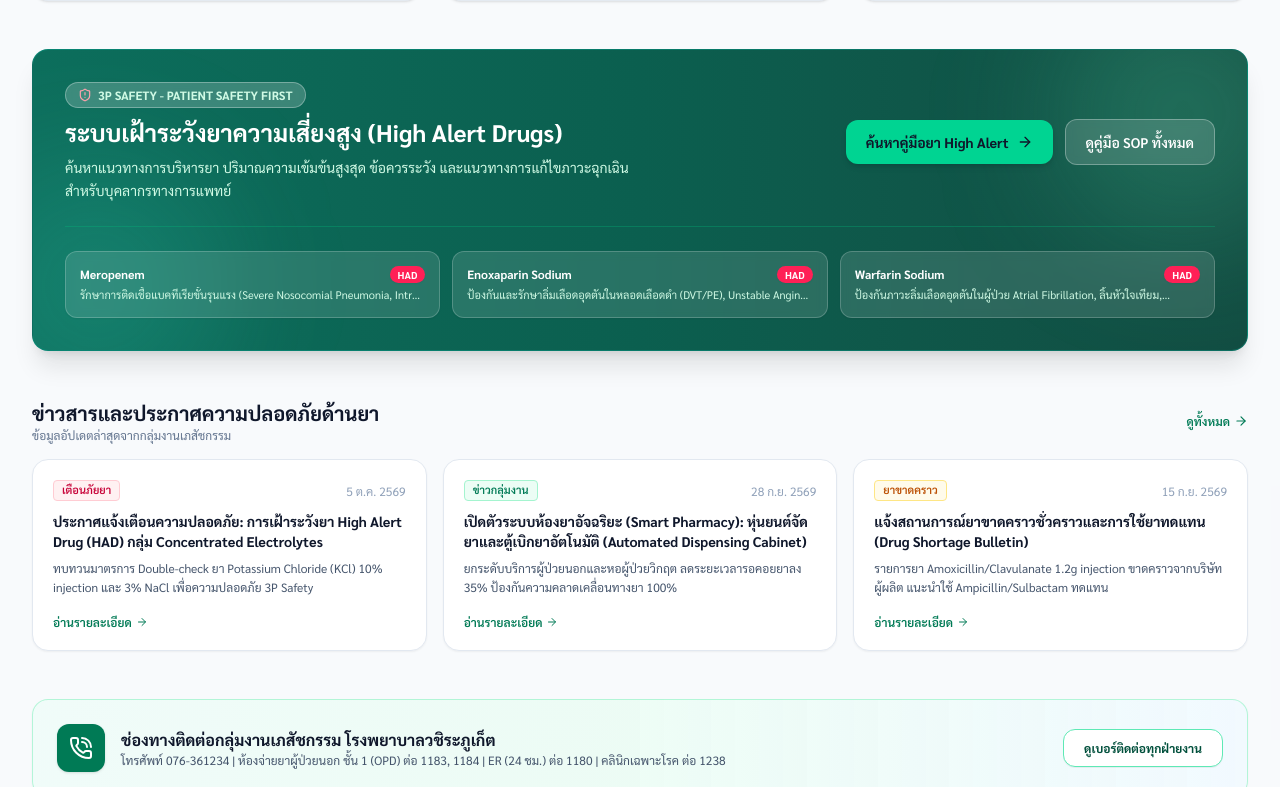
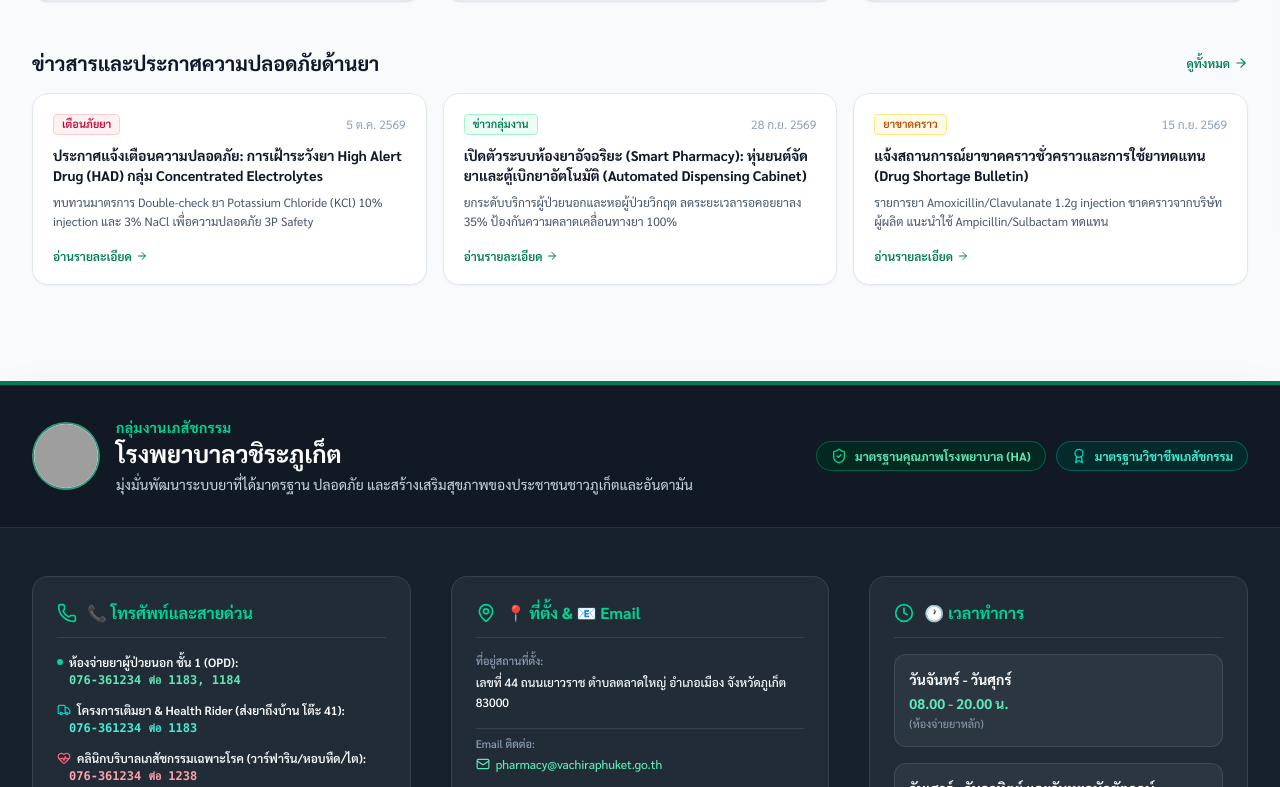
Before and after one commit to wachirawit45/VACHIRAPHUKET-HOSPITAL-PHARMACY, a React (Vite) app: page / in a window 1280 px wide. Shown: the part 1293-2080 px from the top of the page. Built offline with nearby package versions, Linux system fonts and the light colour scheme; grey boxes are pictures that could not be loaded.

Commit message:
Update website

```diff
--- a/src/views/HomeView.tsx
+++ b/src/views/HomeView.tsx
@@ -53,9 +53,7 @@ export const HomeView: React.FC<HomeViewProps> = ({
                 : 'Digital Pharmacy Services, Vachira Phuket Hospital'}
             </h2>
           </div>
-          <span className="text-xs text-slate-500 font-medium">
-            มาตรฐานโรงพยาบาลศูนย์ชั้นนำระดับประเทศ
-          </span>
+
         </div>
 
         <div className="grid grid-cols-1 md:grid-cols-3 gap-6">
@@ -169,79 +167,14 @@ export const HomeView: React.FC<HomeViewProps> = ({
         </div>
       </section>
 
-      {/* 3. High-Alert Drug Safety Banner & Fast Search */}
-      <section className="bg-gradient-to-r from-[#0d6e5c] via-[#0b5f4f] to-[#124d42] rounded-2xl p-6 sm:p-8 text-white shadow-xl border border-teal-500/30 relative overflow-hidden">
-        {/* Luminous glow accent */}
-        <div className="absolute -top-16 -right-16 w-64 h-64 rounded-full bg-emerald-300/20 blur-3xl pointer-events-none" />
-        <div className="absolute -bottom-16 -left-16 w-64 h-64 rounded-full bg-teal-300/15 blur-3xl pointer-events-none" />
 
-        <div className="relative z-10 flex flex-col lg:flex-row lg:items-center justify-between gap-6">
-          <div className="space-y-2 max-w-xl">
-            <div className="inline-flex items-center gap-1.5 px-3 py-1 rounded-full bg-white/20 text-emerald-100 text-xs font-bold border border-white/30 backdrop-blur-xs">
-              <ShieldAlert className="w-3.5 h-3.5 text-rose-300" />
-              <span>3P SAFETY - PATIENT SAFETY FIRST</span>
-            </div>
-            <h3 className="text-xl sm:text-2xl font-bold">
-              {lang === 'th'
-                ? 'ระบบเฝ้าระวังยาความเสี่ยงสูง (High Alert Drugs)'
-                : 'High-Alert Drug Safety Protocol'}
-            </h3>
-            <p className="text-xs sm:text-sm text-emerald-100 leading-relaxed">
-              {lang === 'th'
-                ? 'ค้นหาแนวทางการบริหารยา ปริมาณความเข้มข้นสูงสุด ข้อควรระวัง และแนวทางการแก้ไขภาวะฉุกเฉินสำหรับบุคลากรทางการแพทย์'
-                : 'Search protocols, maximum infusion rates, double-check verification steps, and antidote management.'}
-            </p>
-          </div>
-
-          <div className="flex flex-col sm:flex-row items-stretch sm:items-center gap-3">
-            <button
-              type="button"
-              onClick={onOpenSearch}
-              className="px-5 py-3 rounded-xl bg-emerald-400 hover:bg-emerald-300 text-slate-900 font-bold text-sm transition-all shadow-md flex items-center justify-center gap-2"
-            >
-              <span>{lang === 'th' ? 'ค้นหาคู่มือยา High Alert' : 'Search HAD Database'}</span>
-              <ArrowRight className="w-4 h-4" />
-            </button>
-            <button
-              type="button"
-              onClick={() => onNavigate('guidelines')}
-              className="px-5 py-3 rounded-xl bg-white/15 hover:bg-white/25 text-white border border-white/30 font-semibold text-sm transition-all flex items-center justify-center backdrop-blur-xs"
-            >
-              {lang === 'th' ? 'ดูคู่มือ SOP ทั้งหมด' : 'View All SOPs'}
-            </button>
-          </div>
-        </div>
-
-        {/* Quick HAD List Preview */}
-        <div className="relative z-10 mt-6 pt-6 border-t border-emerald-500/30 grid grid-cols-1 sm:grid-cols-3 gap-3">
-          {highAlertDrugs.map((drug) => (
-            <div
-              key={drug.id}
-              onClick={onOpenSearch}
-              className="bg-white/12 hover:bg-white/20 border border-white/20 rounded-xl p-3.5 cursor-pointer transition-all backdrop-blur-xs shadow-xs"
-            >
-              <div className="flex items-center justify-between text-xs mb-1">
-                <span className="font-bold text-white">{drug.genericName}</span>
-                <span className="text-[10px] bg-rose-500 text-white font-bold px-2 py-0.5 rounded-full shadow-xs">
-                  HAD
-                </span>
-              </div>
-              <p className="text-[11px] text-emerald-100 line-clamp-1">{drug.indication}</p>
-            </div>
-          ))}
-        </div>
-      </section>
-
-      {/* 4. Latest News and Announcements */}
       <section className="space-y-4">
         <div className="flex items-center justify-between">
           <div>
             <h2 className="text-lg sm:text-xl font-bold text-slate-900">
               {lang === 'th' ? 'ข่าวสารและประกาศความปลอดภัยด้านยา' : 'News & Safety Bulletins'}
             </h2>
-            <p className="text-xs text-slate-500">
-              {lang === 'th' ? 'ข้อมูลอัปเดตล่าสุดจากกลุ่มงานเภสัชกรรม' : 'Latest updates from pharmacy department'}
-            </p>
+
           </div>
           <button
             type="button"
@@ -291,29 +224,7 @@ export const HomeView: React.FC<HomeViewProps> = ({
       </section>
 
       {/* 5. Contact & Service Units Banner */}
-      <section className="bg-gradient-to-r from-teal-50/90 via-emerald-50/90 to-sky-50/80 rounded-2xl p-6 border border-emerald-200/80 shadow-xs flex flex-col md:flex-row items-center justify-between gap-6">
-        <div className="flex items-center gap-4">
-          <div className="w-12 h-12 rounded-xl bg-emerald-700 text-white flex items-center justify-center shrink-0 shadow-sm">
-            <PhoneCall className="w-6 h-6" />
-          </div>
-          <div>
-            <h4 className="font-bold text-slate-900 text-base">
-              {lang === 'th' ? 'ช่องทางติดต่อกลุ่มงานเภสัชกรรม โรงพยาบาลวชิระภูเก็ต' : 'Contact Pharmacy Department'}
-            </h4>
-            <p className="text-xs text-slate-600">
-              โทรศัพท์ 076-361234 | ห้องจ่ายยาผู้ป่วยนอก ชั้น 1 (OPD) ต่อ 1183, 1184 | ER (24 ชม.) ต่อ 1180 | คลินิกเฉพาะโรค ต่อ 1238
-            </p>
-          </div>
-        </div>
 
-        <button
-          type="button"
-          onClick={() => onNavigate('structure')}
-          className="px-5 py-2.5 rounded-xl bg-white border border-emerald-300 text-emerald-900 text-xs font-bold hover:bg-emerald-50 transition-colors shrink-0 shadow-2xs"
-        >
-          {lang === 'th' ? 'ดูเบอร์ติดต่อทุกฝ่ายงาน' : 'Directory'}
-        </button>
-      </section>
     </div>
   );
 };
```
